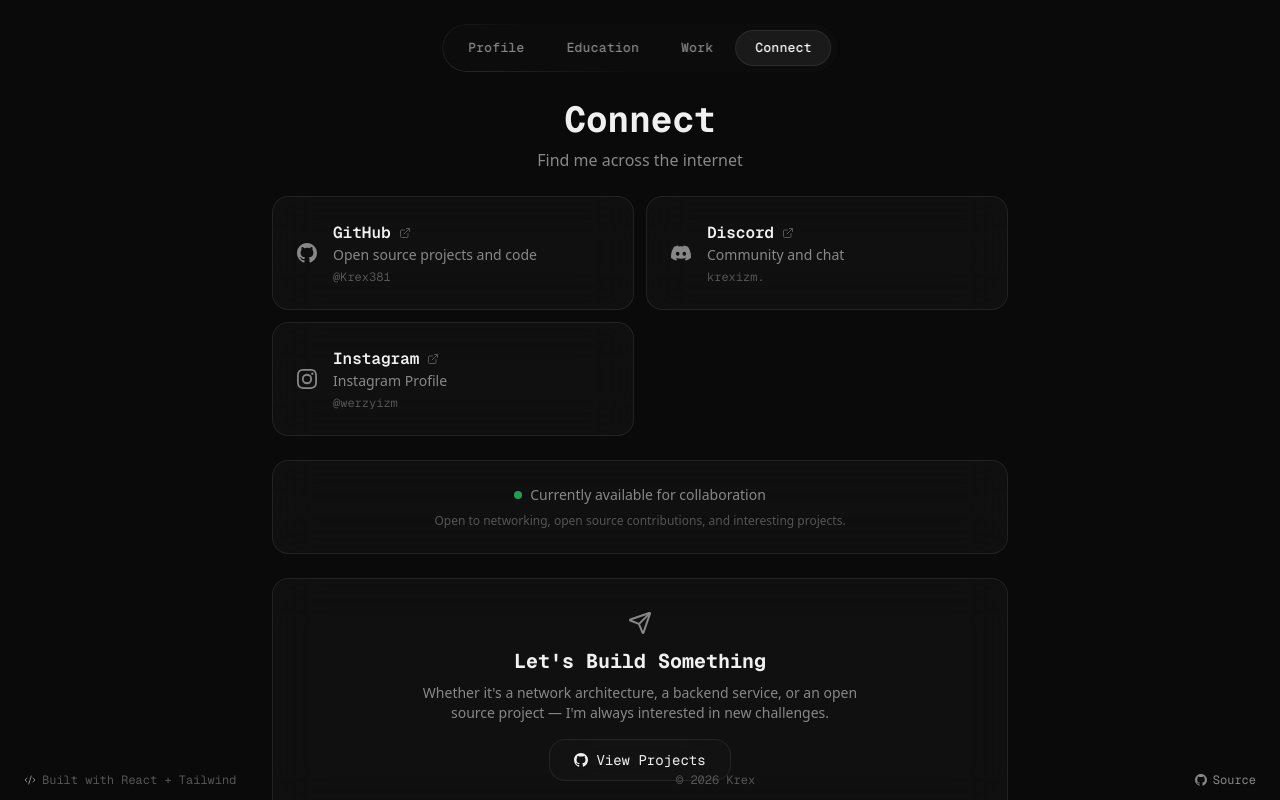
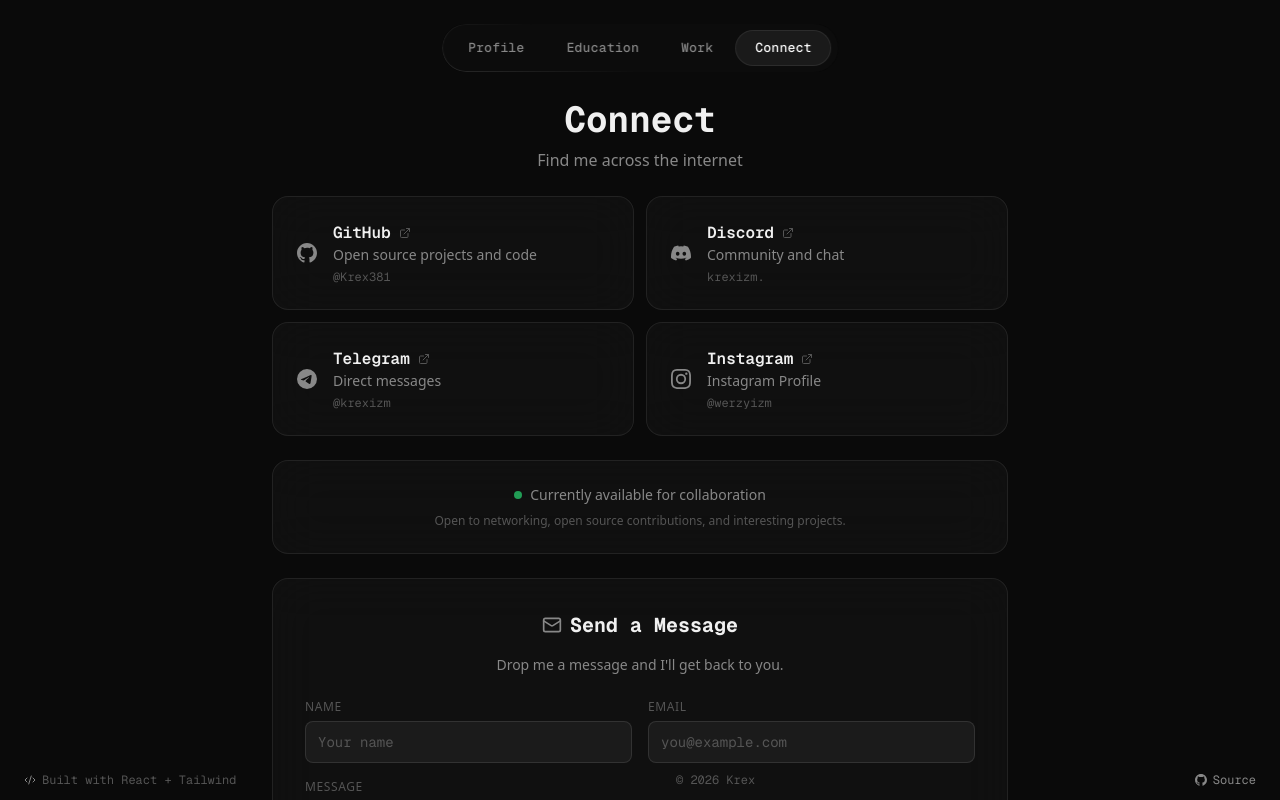
Before and after one commit to Krex381/krexizm, a React (Vite) app: page / in a window 1280 px wide. Both pictures are taken after a click on the button "Connect". Shown: the top 800 px of the page. Built offline with nearby package versions, Linux system fonts and the light colour scheme; no server answers; a web font is replaced by a local one.

Commit message:
Add files via upload

```diff
--- a/package.json
+++ b/package.json
@@ -20,7 +20,6 @@
     "react-country-flag": "^3.1.0",
     "react-dom": "^19.2.7",
     "react-icons": "^5.7.0",
-    "shadcn": "^4.13.0",
     "tailwind-merge": "^3.6.0",
     "tailwindcss": "^4.3.2",
     "tw-animate-css": "^1.4.0"
@@ -31,6 +30,7 @@
     "@types/react-dom": "^19.2.3",
     "@vitejs/plugin-react": "^6.0.3",
     "oxlint": "^1.71.0",
+    "shadcn": "^4.13.0",
     "tsx": "^4.23.0",
     "typescript": "~6.0.2",
     "vite": "^8.1.1"
--- a/src/components/ErrorBoundary.tsx
+++ b/src/components/ErrorBoundary.tsx
@@ -34,7 +34,7 @@
               {this.getMessage(code)}
             </p>
             <p className="text-muted text-sm mb-6">
-              {this.state.error?.message}
+              Something went wrong.
             </p>
             <button
               type="button"
--- a/src/components/Footer.tsx
+++ b/src/components/Footer.tsx
@@ -19,7 +19,13 @@
   </svg>
 );
 
-export { GithubIcon, DiscordIcon, InstagramIcon };
+const TelegramIcon = ({ size = 12, className = '' }: { size?: number; className?: string }) => (
+  <svg width={size} height={size} viewBox="0 0 24 24" fill="currentColor" className={className}>
+    <path d="M11.944 0A12 12 0 0 0 0 12a12 12 0 0 0 12 12 12 12 0 0 0 12-12A12 12 0 0 0 12 0a12 12 0 0 0-.056 0zm4.962 7.224c.1-.002.321.023.465.14a.506.506 0 0 1 .171.325c.016.093.036.306.02.472-.18 1.898-.962 6.502-1.36 8.627-.168.9-.499 1.201-.82 1.23-.696.065-1.225-.46-1.9-.902-1.056-.693-1.653-1.124-2.678-1.8-1.185-.78-.417-1.21.258-1.91.177-.184 3.247-2.977 3.307-3.23.007-.032.014-.15-.056-.212s-.174-.041-.249-.024c-.106.024-1.793 1.14-5.061 3.345-.479.33-.913.49-1.302.48-.428-.008-1.252-.241-1.865-.44-.752-.245-1.349-.374-1.297-.789.027-.216.325-.437.893-.663 3.498-1.524 5.83-2.529 6.998-3.014 3.332-1.386 4.025-1.627 4.476-1.635z"/>
+  </svg>
+);
+
+export { GithubIcon, DiscordIcon, InstagramIcon, TelegramIcon };
 
 export default function Footer() {
   return (
--- a/src/config.ts
+++ b/src/config.ts
@@ -5,6 +5,7 @@
   dateOfBirth: '2009-04-01T00:00:00Z' as const,
   location: 'Austria / Vienna' as const,
   country: 'Austria' as const,
+  web3formsAccessKey: '1e740942-80db-4c1d-9355-1e96de939c64'  as const,
 
   // IDs
   discord: {
@@ -27,6 +28,12 @@
       url: 'https://discord.com/users/699386102066446346' as const,
       handle: 'krexizm.' as const,
       description: 'Community and chat' as const,
+    },
+    {
+      name: 'Telegram' as const,
+      url: 'https://t.me/krexizm' as const,
+      handle: '@krexizm' as const,
+      description: 'Direct messages' as const,
     },
     {
       name: 'Instagram' as const,
@@ -54,10 +61,15 @@
 } as const;
 
 // API endpoints derived from config
+const SAFE_DISCORD_ID = /^\d{17,20}$/;
+const SAFE_AVATAR_HASH = /^[a-f0-9]{32}$/i;
+
 export const api = {
   lanyardWs: `wss://api.lanyard.rest/socket`,
-  discordAvatar: (userId: string, avatarId: string) =>
-    `https://cdn.discordapp.com/avatars/${userId}/${avatarId}.png?size=128`,
+  discordAvatar: (userId: string, avatarId: string) => {
+    if (!SAFE_DISCORD_ID.test(userId) || !SAFE_AVATAR_HASH.test(avatarId)) return '';
+    return `https://cdn.discordapp.com/avatars/${userId}/${avatarId}.png?size=128`;
+  },
   discordProfile: `https://dcdn.dstn.to/profile/${config.discord.id}`,
   githubUser: `https://api.github.com/users/${config.github.username}`,
   githubRepos: `https://api.github.com/users/${config.github.username}/repos?per_page=100&sort=updated`,
--- a/src/hooks/useLanyard.ts
+++ b/src/hooks/useLanyard.ts
@@ -121,7 +121,14 @@
       mountedRef.current = false;
       clearInterval(heartbeatRef.current);
       clearTimeout(reconnectRef.current);
-      wsRef.current?.close();
+      const ws = wsRef.current;
+      if (ws) {
+        if (ws.readyState === WebSocket.CONNECTING) {
+          ws.onopen = () => ws.close();
+        } else if (ws.readyState === WebSocket.OPEN) {
+          ws.close();
+        }
+      }
     };
   }, []);
 
--- a/src/pages/ConnectPage.tsx
+++ b/src/pages/ConnectPage.tsx
@@ -1,11 +1,13 @@
+import { useState, type FormEvent } from 'react';
 import { LazyMotion, m, domAnimation } from 'framer-motion';
 import { config } from '@/config';
-import { ExternalLink, Send } from 'lucide-react';
-import { GithubIcon, DiscordIcon, InstagramIcon } from '@/components/Footer';
+import { ExternalLink, Send, Mail, CheckCircle, Loader2 } from 'lucide-react';
+import { GithubIcon, DiscordIcon, InstagramIcon, TelegramIcon } from '@/components/Footer';
 
 const iconMap: Record<string, typeof GithubIcon> = {
   GitHub: GithubIcon,
   Discord: DiscordIcon,
+  Telegram: TelegramIcon,
   Instagram: InstagramIcon,
 };
 
@@ -15,6 +17,40 @@
 }));
 
 export default function ConnectPage() {
+  const [name, setName] = useState('');
+  const [email, setEmail] = useState('');
+  const [message, setMessage] = useState('');
+  const [status, setStatus] = useState<'idle' | 'sending' | 'sent' | 'error'>('idle');
+
+  async function handleSubmit(e: FormEvent) {
+    e.preventDefault();
+    setStatus('sending');
+    try {
+      const res = await fetch('https://api.web3forms.com/submit', {
+        method: 'POST',
+        headers: { 'Content-Type': 'application/json' },
+        body: JSON.stringify({
+          access_key: config.web3formsAccessKey,
+          subject: `Portfolio contact from ${name}`,
+          from_name: name,
+          email,
+          message,
+        }),
+      });
+      const data = await res.json();
+      if (data.success) {
+        setStatus('sent');
+        setName('');
+        setEmail('');
+        setMessage('');
+      } else {
+        setStatus('error');
+      }
+    } catch {
+      setStatus('error');
+    }
+  }
+
   return (
     <LazyMotion features={domAnimation} strict>
       <div className="page-content">
@@ -79,25 +115,100 @@
             initial={{ opacity: 0, y: 20 }}
             animate={{ opacity: 1, y: 0 }}
             transition={{ delay: 0.4, duration: 0.5 }}
-            className="glass p-6 sm:p-8 text-center"
+            className="glass p-6 sm:p-8"
           >
-          <Send size={24} className="text-secondary mx-auto mb-3" />
-          <h2 className="text-xl font-bold mb-2" style={{ fontFamily: "'Geist Mono', monospace" }}>
-            Let's Build Something
-          </h2>
-          <p className="text-sm text-secondary mb-4 max-w-md mx-auto">
-            Whether it's a network architecture, a backend service, or an open source project — I'm always interested in new challenges.
-          </p>
-          <a
-            href={config.socials[0].url}
-            target="_blank"
-            rel="noopener noreferrer"
-            className="glass glass-hover inline-flex items-center gap-2 px-6 py-2.5 text-sm font-mono text-foreground no-underline"
-            style={{ fontFamily: "'Geist Mono', monospace" }}
-          >
-            <GithubIcon size={14} />
-            View Projects
-          </a>
+            <div className="flex items-center justify-center gap-2 mb-4">
+              <Mail size={20} className="text-secondary" />
+              <h2 className="text-xl font-bold" style={{ fontFamily: "'Geist Mono', monospace" }}>
+                Send a Message
+              </h2>
+            </div>
+            <p className="text-sm text-secondary text-center mb-6">
+              Drop me a message and I'll get back to you.
+            </p>
+
+            {status === 'sent' ? (
+              <div className="flex flex-col items-center gap-3 py-8">
+                <CheckCircle size={40} className="text-[#23a55a]" />
+                <p className="text-foreground font-semibold">Message sent!</p>
+                <p className="text-sm text-secondary">Thanks for reaching out. I'll get back to you soon.</p>
+                <button
+                  type="button"
+                  onClick={() => setStatus('idle')}
+                  className="text-xs text-muted hover:text-foreground transition-colors mt-2 cursor-pointer"
+                >
+                  Send another
+                </button>
+              </div>
+            ) : (
+              <form onSubmit={handleSubmit} className="space-y-4">
+                <div className="grid grid-cols-1 sm:grid-cols-2 gap-4">
+                  <div>
+                    <label htmlFor="name" className="block text-xs text-muted mb-1.5 uppercase tracking-wider">Name</label>
+                    <input
+                      id="name"
+                      type="text"
+                      required
+                      value={name}
+                      onChange={(e) => setName(e.target.value)}
+                      className="w-full px-3 py-2.5 rounded-lg bg-white/5 border border-white/10 text-sm text-foreground placeholder:text-muted focus:outline-none focus:border-white/20 transition-colors"
+                      style={{ fontFamily: "'Geist Mono', monospace" }}
+                      placeholder="Your name"
+                      maxLength={100}
+                    />
+                  </div>
+                  <div>
+                    <label htmlFor="email" className="block text-xs text-muted mb-1.5 uppercase tracking-wider">Email</label>
+                    <input
+                      id="email"
+                      type="email"
+                      required
+                      value={email}
+                      onChange={(e) => setEmail(e.target.value)}
+                      className="w-full px-3 py-2.5 rounded-lg bg-white/5 border border-white/10 text-sm text-foreground placeholder:text-muted focus:outline-none focus:border-white/20 transition-colors"
+                      style={{ fontFamily: "'Geist Mono', monospace" }}
+                      placeholder="you@example.com"
+                      maxLength={254}
+                    />
+                  </div>
+                </div>
+                <div>
+                  <label htmlFor="message" className="block text-xs text-muted mb-1.5 uppercase tracking-wider">Message</label>
+                  <textarea
+                    id="message"
+                    required
+                    rows={4}
+                    value={message}
+                    onChange={(e) => setMessage(e.target.value)}
+                    className="w-full px-3 py-2.5 rounded-lg bg-white/5 border border-white/10 text-sm text-foreground placeholder:text-muted focus:outline-none focus:border-white/20 transition-colors resize-none"
+                    style={{ fontFamily: "'Geist Mono', monospace" }}
+                    placeholder="What's on your mind?"
+                    maxLength={2000}
+                  />
+                </div>
+                {status === 'error' && (
+                  <p className="text-xs text-red-400">Something went wrong. Try again or contact me directly.</p>
+                )}
+                <button
+                  type="submit"
+                  disabled={status === 'sending'}
+                  className="glass glass-hover w-full sm:w-auto inline-flex items-center justify-center gap-2 px-6 py-2.5 text-sm font-mono text-foreground cursor-pointer disabled:opacity-50 disabled:cursor-not-allowed"
+                  style={{ fontFamily: "'Geist Mono', monospace" }}
+                >
+                  {status === 'sending' ? (
+                    <>
+                      <Loader2 size={14} className="animate-spin" />
+                      Sending...
+                    </>
+                  ) : (
+                    <>
+                      <Send size={14} />
+                      Send Message
+                    </>
+                  )}
+                </button>
+              </form>
+            )}
           </m.div>
         </div>
       </div>
```
Also changed, not shown: src/pages/ProfilePage.tsx (+8 -1 lines), 2 other files (tests, documents, lock files or other folders).
